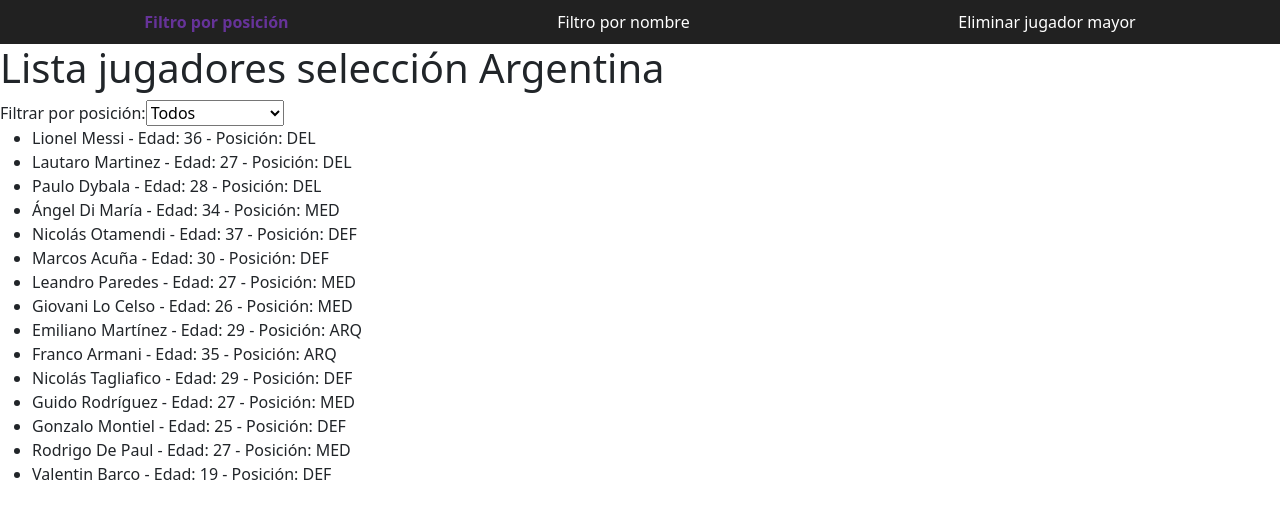
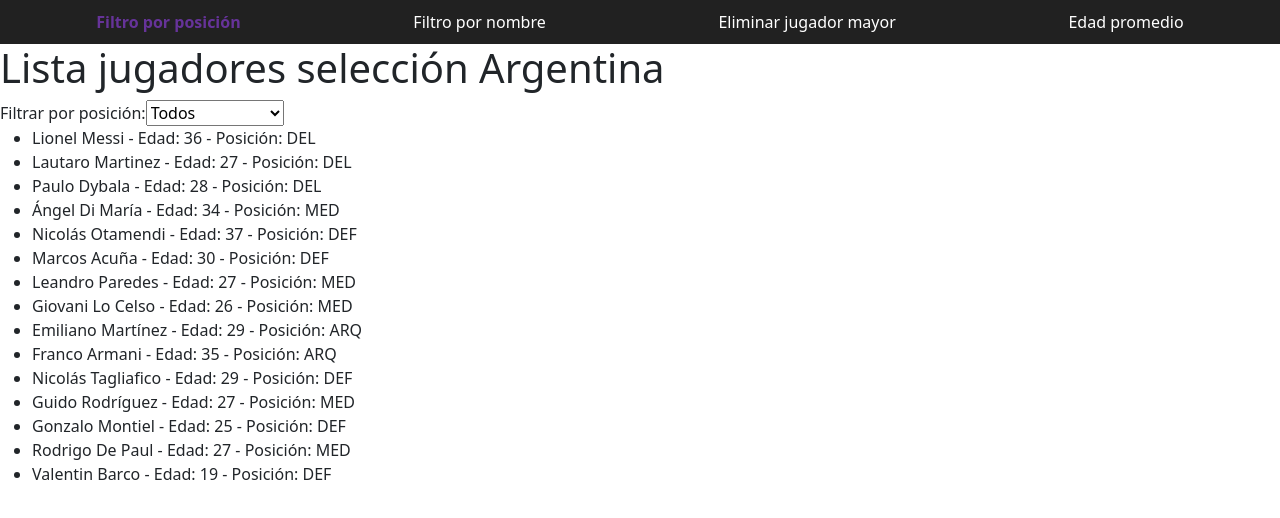
Before and after one commit to JenniArabel/angularExercises, an Angular app in the folder angular-exercises/: page / in a window 1280 px wide. Shown: the top 518 px of the page. Built offline with nearby package versions, Linux system fonts and the light colour scheme.

Commit message:
Add new component

```diff
--- a/angular-exercises/src/app/app.routes.ts
+++ b/angular-exercises/src/app/app.routes.ts
@@ -2,6 +2,7 @@ import { JugadoresEliminarMayorComponent } from './pages/jugadoresEliminarMayor/
 import { Routes } from '@angular/router';
 import { JugadoresComponent } from './pages/jugadores/jugadores.component';
 import { JugadoresFiltroNombreComponent } from './pages/jugadoresFiltroNombre/jugadoresFiltroNombre.component';
+import { JugadoresEdadPromedioComponent } from './pages/jugadoresEdadPromedio/jugadoresEdadPromedio.component';
 
 export const routes: Routes = [
   {
@@ -17,6 +18,10 @@ export const routes: Routes = [
     component: JugadoresEliminarMayorComponent,
   },
   {
+    path: 'jugadores-edad-promedio',
+    component: JugadoresEdadPromedioComponent,
+  },
+  {
     path: '**',
     redirectTo: '',
   },
--- a/angular-exercises/src/app/components/shared/navbar/navbar.component.html
+++ b/angular-exercises/src/app/components/shared/navbar/navbar.component.html
@@ -37,4 +37,10 @@
     [routerLinkActiveOptions]="{ exact: true }"
   > Eliminar jugador mayor </a>
 
+  <a
+    [routerLink]="['/jugadores-edad-promedio']"
+    routerLinkActive="active"
+    [routerLinkActiveOptions]="{ exact: true }"
+  > Edad promedio </a>
+
 </nav>
--- /dev/null
+++ b/angular-exercises/src/app/pages/jugadoresEdadPromedio/jugadoresEdadPromedio.component.html
@@ -0,0 +1,3 @@
+<h2>Edad promedio del plantel</h2>
+
+<p>La edad promedio de los jugadores es: <strong>{{ edadPromedio }}</strong>
--- /dev/null
+++ b/angular-exercises/src/app/pages/jugadoresEdadPromedio/jugadoresEdadPromedio.component.ts
@@ -0,0 +1,40 @@
+import { Component } from '@angular/core';
+
+@Component({
+  selector: 'app-jugadores-edad-promedio',
+  imports: [],
+  templateUrl: './jugadoresEdadPromedio.component.html',
+})
+export class JugadoresEdadPromedioComponent {
+  jugadores = [
+    { nombre: "Lionel", apellido: "Messi", edad: 36, posicion: "DEL" },
+    { nombre: "Lautaro", apellido: "Martinez", edad: 27, posicion: "DEL" },
+    { nombre: "Paulo", apellido: "Dybala", edad: 28, posicion: "DEL" },
+    { nombre: "Ángel", apellido: "Di María", edad: 34, posicion: "MED" },
+    { nombre: "Nicolás", apellido: "Otamendi", edad: 37, posicion: "DEF" },
+    { nombre: "Marcos", apellido: "Acuña", edad: 30, posicion: "DEF" },
+    { nombre: "Leandro", apellido: "Paredes", edad: 27, posicion: "MED" },
+    { nombre: "Giovani", apellido: "Lo Celso", edad: 26, posicion: "MED" },
+    { nombre: "Emiliano", apellido: "Martínez", edad: 29, posicion: "ARQ" },
+    { nombre: "Franco", apellido: "Armani", edad: 35, posicion: "ARQ" },
+    { nombre: "Nicolás", apellido: "Tagliafico", edad: 29, posicion: "DEF" },
+    { nombre: "Guido", apellido: "Rodríguez", edad: 27, posicion: "MED" },
+    { nombre: "Gonzalo", apellido: "Montiel", edad: 25, posicion: "DEF" },
+    { nombre: "Rodrigo", apellido: "De Paul", edad: 27, posicion: "MED" },
+    { nombre: "Valentin", apellido: "Barco", edad: 19, posicion: "DEF" }
+  ];
+
+  // Método para calcular la edad promedio de los jugadores
+  // Se usa reduce para sumar las edades y luego se divide por la cantidad de jugadores
+  // Se usa el operador + para convertir el resultado a número
+  // Se maneja el caso de que no haya jugadores para evitar división por cero
+  // Se retorna 0 si no hay jugadores
+  // Se usa el operador ternario para simplificar la lógica
+  // Se usa el método reduce para sumar las edades de los jugadores
+  // Se usa el método length para obtener la cantidad de jugadores
+  // Se usa Math.round para redondear el resultado a un número entero
+  get edadPromedio(): number {
+    const total = this.jugadores.reduce((acc, j) => acc + j.edad, 0);
+    return this.jugadores.length ? Math.round(total / this.jugadores.length) : 0;
+  }
+}
```
